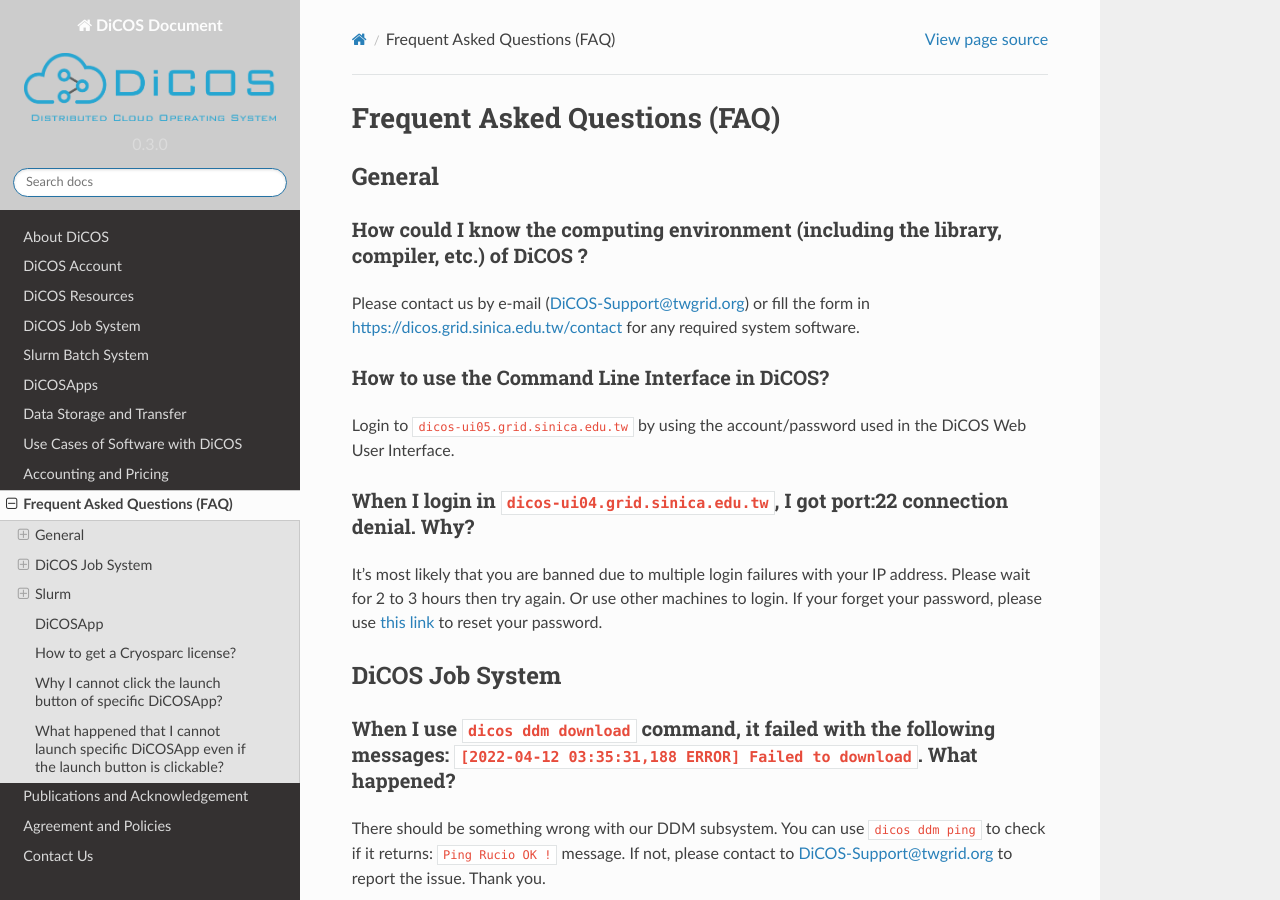
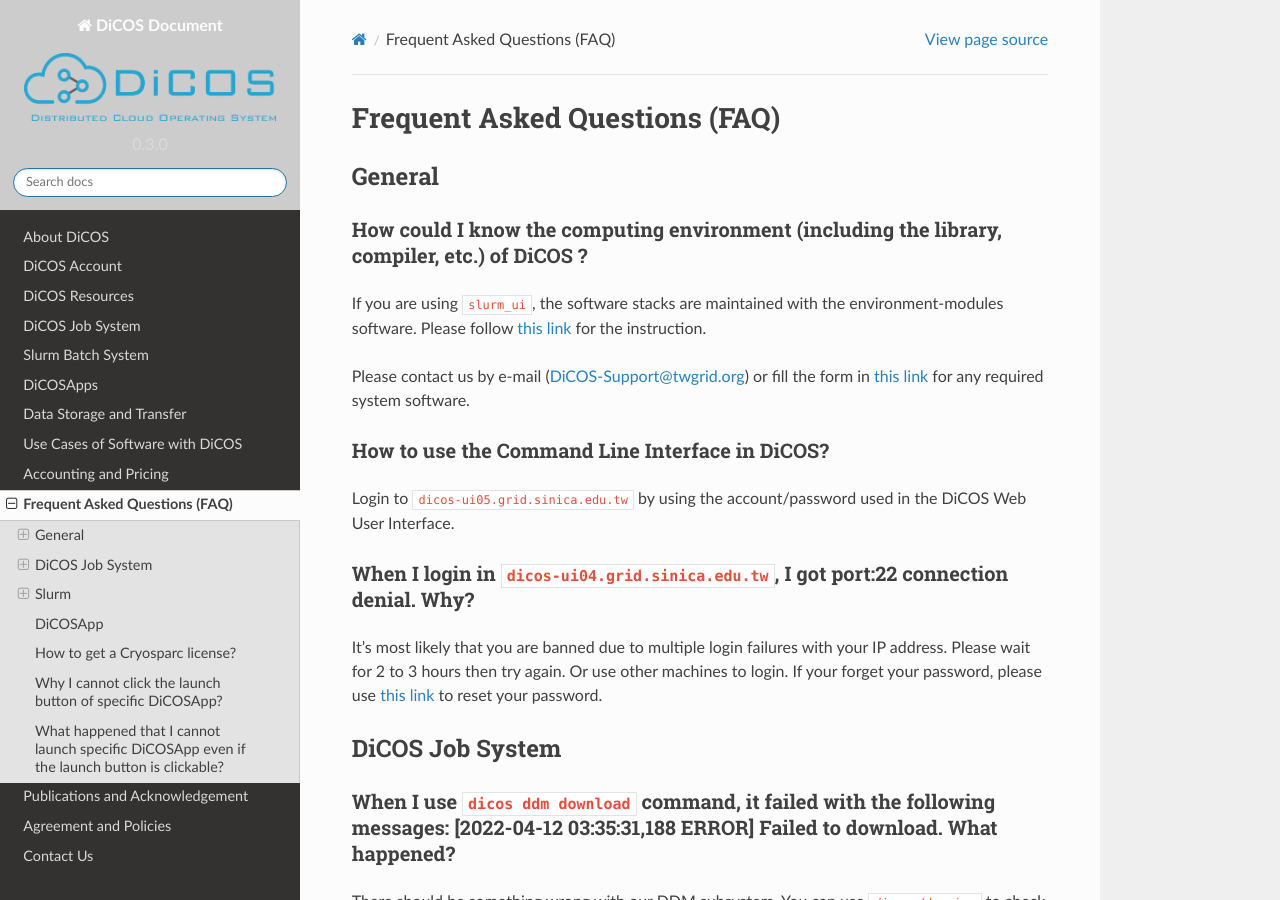
Before and after one commit to ASGCOPS/dicos_document, a Sphinx documentation site: the page built from docs/source/faq.rst, in a window 1280 px wide and 900 px high. Built offline with Sphinx 7.4.7 and the Read the Docs theme 2.0.0, drawn with Linux system fonts in a browser that asks for light colours.

Commit message:
Edit faq.rst

```diff
--- a/docs/source/faq.rst
+++ b/docs/source/faq.rst
@@ -11,7 +11,9 @@
 How could I know the computing environment (including the library, compiler, etc.) of DiCOS ?
 ^^^^^^^^^^^^^^^^^^^^^^^^^^^^^^^^^^^^^^^^^^^^^^^^^^^^^^^^^^^^^^^^^^^^^^^^^^^^^^^^^^^^^^^^^^^^^^^^^^^^^^^
 
-Please contact us by e-mail (DiCOS-Support@twgrid.org) or fill the form in https://dicos.grid.sinica.edu.tw/contact for any required system software.
+If you are using ``slurm_ui``, the software stacks are maintained with the environment-modules software. Please follow `this link <https://dicos-document.readthedocs.io/en/latest/slurm_job_submission.html#environment-modules>`_ for the instruction.
+
+Please contact us by e-mail (DiCOS-Support@twgrid.org) or fill the form in `this link <https://dicos.grid.sinica.edu.tw/contact>`_ for any required system software.
 
 How to use the Command Line Interface in DiCOS?
 ^^^^^^^^^^^^^^^^^^^^^^^^^^^^^^^^^^^^^^^^^^^^^^^^^^^^^^^^^^^^^^^^^^^^^^^^^^^^^^^^^^^^^^^^^^^^^^^^^^^^^^^
@@ -27,8 +29,7 @@
 DiCOS Job System
 ---------------------------
 
-
-When I use ``dicos ddm download`` command, it failed with the following messages: ``[2022-04-12 03:35:31,188 ERROR] Failed to download``. What happened?
+When I use ``dicos ddm download`` command, it failed with the following messages: **[2022-04-12 03:35:31,188 ERROR] Failed to download**. What happened?
 ^^^^^^^^^^^^^^^^^^^^^^^^^^^^^^^^^^^^^^^^^^^^^^^^^^^^^^^^^^^^^^^^^^^^^^^^^^^^^^^^^^^^^^^^^^^^^^^^^^^^^^^^^^^^^^^^^^^^^^^^^^^^^^^^^^^^^^^^^^^^^^^^^^^^^^^^^^^^^^^^^^^^^^^
 
 There should be something wrong with our DDM subsystem. You can use ``dicos ddm ping`` to check if it returns: ``Ping Rucio OK !`` message. If not, please contact to DiCOS-Support@twgrid.org to report the issue. Thank you.
```
